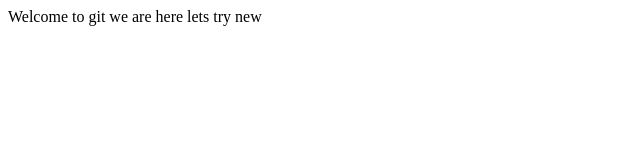
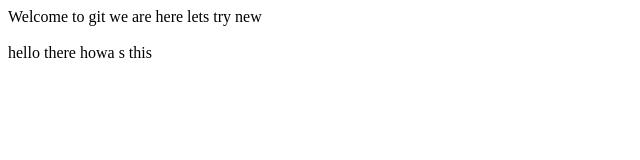
Before and after one commit to ashwinidhawale/git, a plain HTML site: page index.html in a window 1280 px wide. Shown: the whole page, without its empty margins (0-640 px from the left). Drawn offline with Linux system fonts and the light colour scheme.

Commit message:
added new lines

```diff
--- a/index.html
+++ b/index.html
@@ -6,5 +6,8 @@
 <body>Welcome to git
 	we are here
 	lets try new
+	<br></br>
+	hello there
+	howa s this
 </body>
 </html>
```
